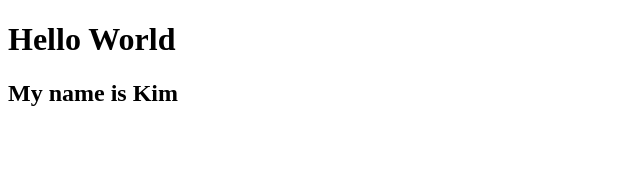
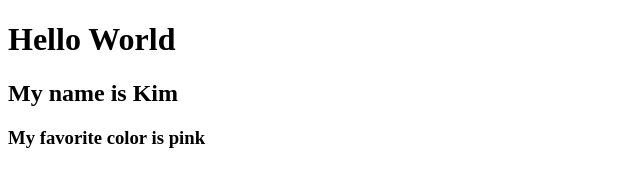
Before and after one commit to kimmyflora/js-arrays-lab, a plain HTML site: page index.html in a window 1280 px wide. Shown: the whole page, without its empty margins (0-640 px from the left). Drawn offline with Linux system fonts and the light colour scheme.

Commit message:
headding 3

```diff
--- a/index.html
+++ b/index.html
@@ -8,6 +8,7 @@
 <body>
     <h1>Hello World</h1>
     <h2>My name is Kim</h2>
+    <h3>My favorite color is pink</h3>
 
 </body>
 </html>
```
